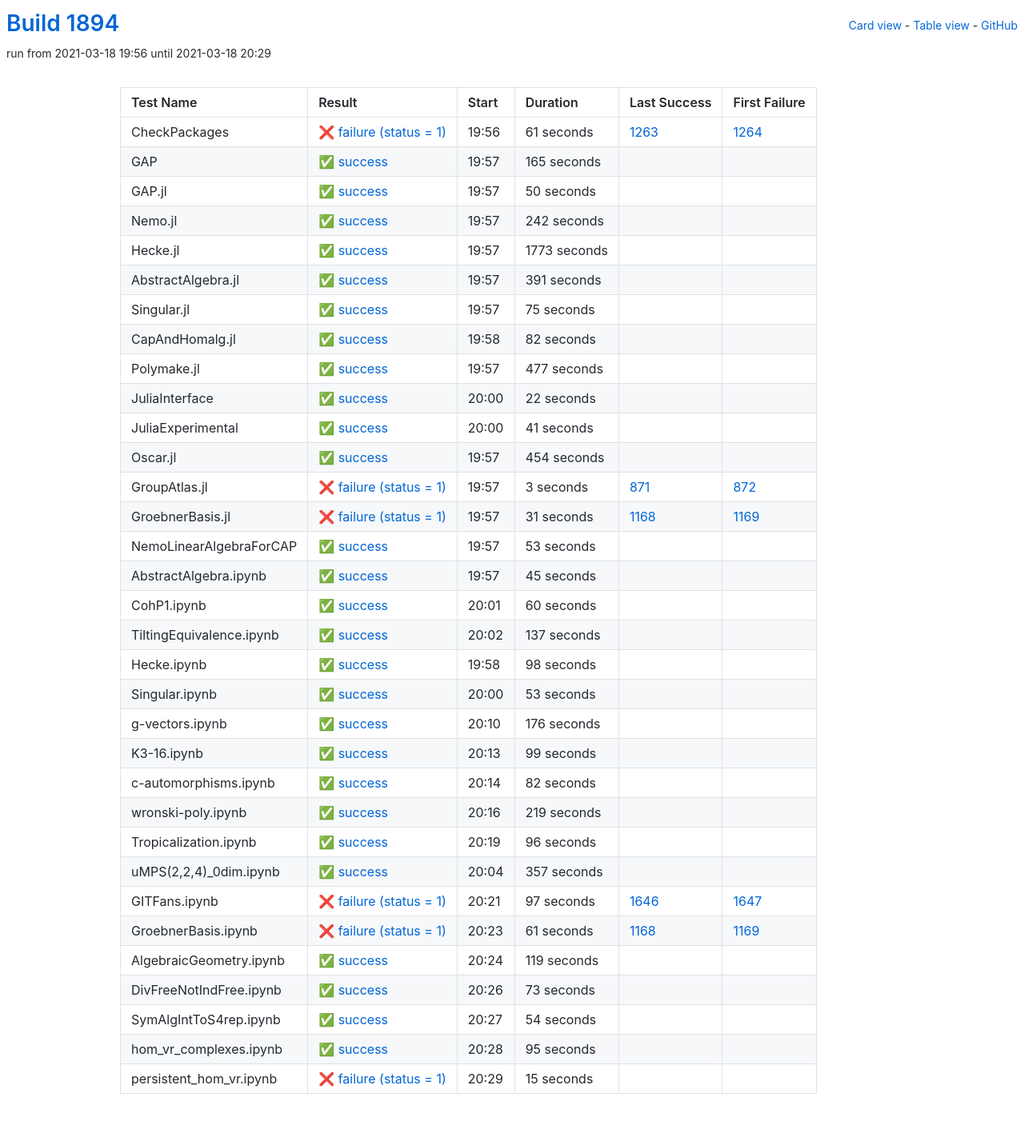
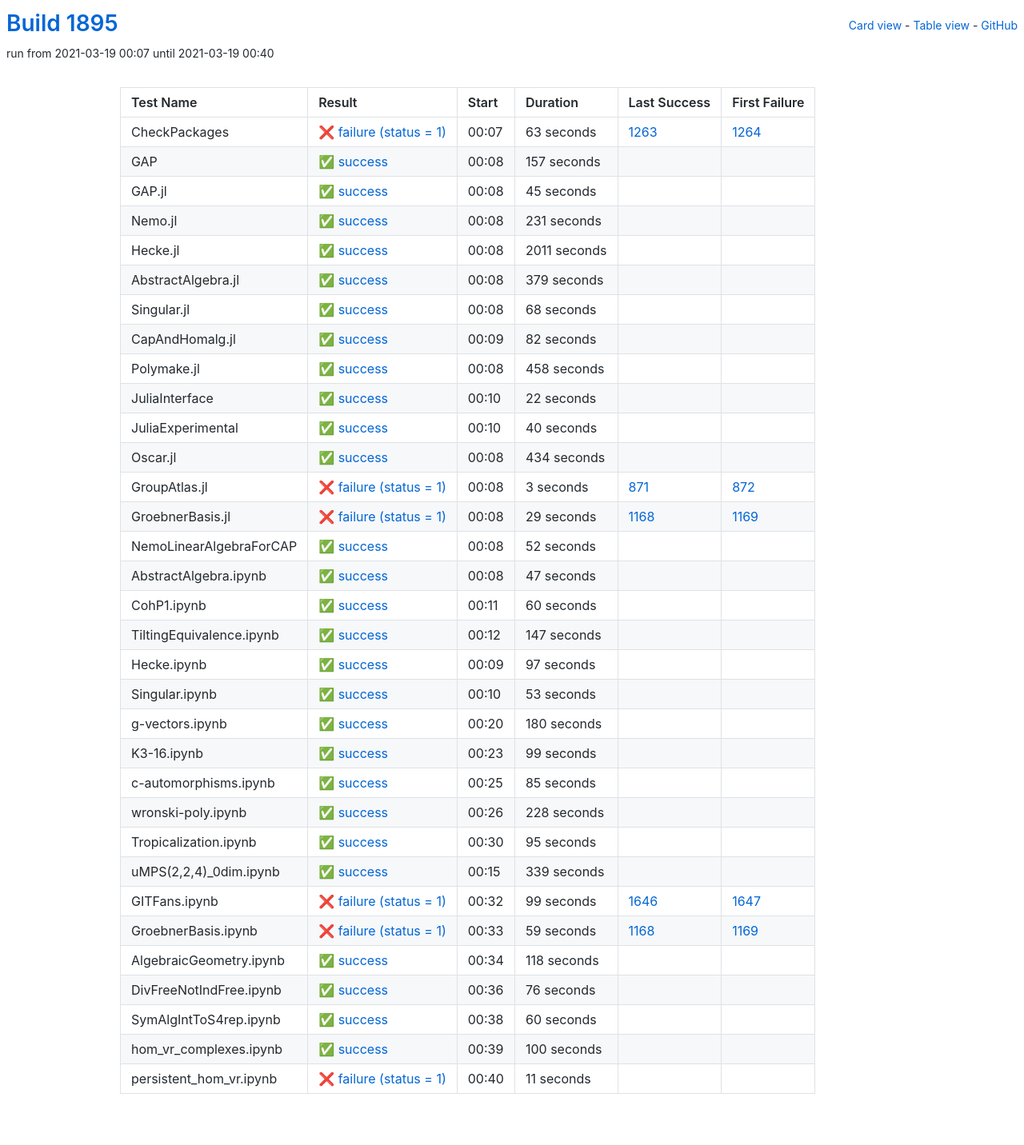
Before and after one commit to oscar-system/oscar-ci-status-stable, a Jekyll site: the page built from table.html, in a window 1280 px wide. Shown: the whole page at 80% size. Built offline with Jekyll 4.4.1, drawn with Linux system fonts in a browser that asks for light colours.

Commit message:
Build #1895

```diff
--- a/_data/ci.yml
+++ b/_data/ci.yml
@@ -1,6 +1,6 @@
 ---
-build: 1894
-build_url: https://oscarci.mathematik.uni-kl.de/job/oscar-stable/1894/
+build: 1895
+build_url: https://oscarci.mathematik.uni-kl.de/job/oscar-stable/1895/
 job: oscar-stable
 organization: oscar-system
 repo: oscar-ci-status-stable
@@ -8,92 +8,92 @@ repourl: https://github.com/oscar-system/oscar-ci-status-stable
 tests:
 - name: CheckPackages
   id: checkpackages
-  log: https://oscarci.mathematik.uni-kl.de/job/oscar-stable/1894/artifact/logs/build-1894/CheckPackages.log
-  start: 2021-03-18 19:56
+  log: https://oscarci.mathematik.uni-kl.de/job/oscar-stable/1895/artifact/logs/build-1895/CheckPackages.log
+  start: 2021-03-19 00:07
   success: false
   exitcode: 1
   status: failure
-  duration: 61
+  duration: 63
   last_success: 1263
   last_success_url: https://oscarci.mathematik.uni-kl.de/job/oscar-stable/1263/
   first_failure: 1264
   first_failure_url: https://oscarci.mathematik.uni-kl.de/job/oscar-stable/1264/
 - name: GAP
   id: gap
-  log: https://oscarci.mathematik.uni-kl.de/job/oscar-stable/1894/artifact/logs/build-1894/GAP.log
-  start: 2021-03-18 19:57
+  log: https://oscarci.mathematik.uni-kl.de/job/oscar-stable/1895/artifact/logs/build-1895/GAP.log
+  start: 2021-03-19 00:08
   success: true
   exitcode: 0
   status: success
-  duration: 165
+  duration: 157
   last_success: false
   last_success_url:
   first_failure: false
   first_failure_url:
 - name: GAP.jl
   id: gap-jl
-  log: https://oscarci.mathematik.uni-kl.de/job/oscar-stable/1894/artifact/logs/build-1894/GAP.jl.log
-  start: 2021-03-18 19:57
+  log: https://oscarci.mathematik.uni-kl.de/job/oscar-stable/1895/artifact/logs/build-1895/GAP.jl.log
+  start: 2021-03-19 00:08
   success: true
   exitcode: 0
   status: success
-  duration: 50
+  duration: 45
   last_success: false
   last_success_url:
   first_failure: false
   first_failure_url:
 - name: Nemo.jl
   id: nemo-jl
-  log: https://oscarci.mathematik.uni-kl.de/job/oscar-stable/1894/artifact/logs/build-1894/Nemo.jl.log
-  start: 2021-03-18 19:57
+  log: https://oscarci.mathematik.uni-kl.de/job/oscar-stable/1895/artifact/logs/build-1895/Nemo.jl.log
+  start: 2021-03-19 00:08
   success: true
   exitcode: 0
   status: success
-  duration: 242
+  duration: 231
   last_success: false
   last_success_url:
   first_failure: false
   first_failure_url:
 - name: Hecke.jl
   id: hecke-jl
-  log: https://oscarci.mathematik.uni-kl.de/job/oscar-stable/1894/artifact/logs/build-1894/Hecke.jl.log
-  start: 2021-03-18 19:57
+  log: https://oscarci.mathematik.uni-kl.de/job/oscar-stable/1895/artifact/logs/build-1895/Hecke.jl.log
+  start: 2021-03-19 00:08
   success: true
   exitcode: 0
   status: success
-  duration: 1773
+  duration: 2011
   last_success: false
   last_success_url:
   first_failure: false
   first_failure_url:
 - name: AbstractAlgebra.jl
   id: abstractalgebra-jl
-  log: https://oscarci.mathematik.uni-kl.de/job/oscar-stable/1894/artifact/logs/build-1894/AbstractAlgebra.jl.log
-  start: 2021-03-18 19:57
+  log: https://oscarci.mathematik.uni-kl.de/job/oscar-stable/1895/artifact/logs/build-1895/AbstractAlgebra.jl.log
+  start: 2021-03-19 00:08
   success: true
   exitcode: 0
   status: success
-  duration: 391
+  duration: 379
   last_success: false
   last_success_url:
   first_failure: false
   first_failure_url:
 - name: Singular.jl
   id: singular-jl
-  log: https://oscarci.mathematik.uni-kl.de/job/oscar-stable/1894/artifact/logs/build-1894/Singular.jl.log
-  start: 2021-03-18 19:57
+  log: https://oscarci.mathematik.uni-kl.de/job/oscar-stable/1895/artifact/logs/build-1895/Singular.jl.log
+  start: 2021-03-19 00:08
   success: true
   exitcode: 0
   status: success
-  duration: 75
+  duration: 68
   last_success: false
   last_success_url:
   first_failure: false
   first_failure_url:
 - name: CapAndHomalg.jl
   id: capandhomalg-jl
-  log: https://oscarci.mathematik.uni-kl.de/job/oscar-stable/1894/artifact/logs/build-1894/CapAndHomalg.jl.log
-  start: 2021-03-18 19:58
+  log: https://oscarci.mathematik.uni-kl.de/job/oscar-stable/1895/artifact/logs/build-1895/CapAndHomalg.jl.log
+  start: 2021-03-19 00:09
   success: true
   exitcode: 0
   status: success
@@ -104,20 +104,20 @@ tests:
   first_failure_url:
 - name: Polymake.jl
   id: polymake-jl
-  log: https://oscarci.mathematik.uni-kl.de/job/oscar-stable/1894/artifact/logs/build-1894/Polymake.jl.log
-  start: 2021-03-18 19:57
+  log: https://oscarci.mathematik.uni-kl.de/job/oscar-stable/1895/artifact/logs/build-1895/Polymake.jl.log
+  start: 2021-03-19 00:08
   success: true
   exitcode: 0
   status: success
-  duration: 477
+  duration: 458
   last_success: false
   last_success_url:
   first_failure: false
   first_failure_url:
 - name: JuliaInterface
   id: juliainterface
-  log: https://oscarci.mathematik.uni-kl.de/job/oscar-stable/1894/artifact/logs/build-1894/JuliaInterface.log
-  start: 2021-03-18 20:00
+  log: https://oscarci.mathematik.uni-kl.de/job/oscar-stable/1895/artifact/logs/build-1895/JuliaInterface.log
+  start: 2021-03-19 00:10
   success: true
   exitcode: 0
   status: success
@@ -128,32 +128,32 @@ tests:
   first_failure_url:
 - name: JuliaExperimental
   id: juliaexperimental
-  log: https://oscarci.mathematik.uni-kl.de/job/oscar-stable/1894/artifact/logs/build-1894/JuliaExperimental.log
-  start: 2021-03-18 20:00
+  log: https://oscarci.mathematik.uni-kl.de/job/oscar-stable/1895/artifact/logs/build-1895/JuliaExperimental.log
+  start: 2021-03-19 00:10
   success: true
   exitcode: 0
   status: success
-  duration: 41
+  duration: 40
   last_success: false
   last_success_url:
   first_failure: false
   first_failure_url:
 - name: Oscar.jl
   id: oscar-jl
-  log: https://oscarci.mathematik.uni-kl.de/job/oscar-stable/1894/artifact/logs/build-1894/Oscar.jl.log
-  start: 2021-03-18 19:57
+  log: https://oscarci.mathematik.uni-kl.de/job/oscar-stable/1895/artifact/logs/build-1895/Oscar.jl.log
+  start: 2021-03-19 00:08
   success: true
   exitcode: 0
   status: success
-  duration: 454
+  duration: 434
   last_success: false
   last_success_url:
   first_failure: false
   first_failure_url:
 - name: GroupAtlas.jl
   id: groupatlas-jl
-  log: https://oscarci.mathematik.uni-kl.de/job/oscar-stable/1894/artifact/logs/build-1894/GroupAtlas.jl.log
-  start: 2021-03-18 19:57
+  log: https://oscarci.mathematik.uni-kl.de/job/oscar-stable/1895/artifact/logs/build-1895/GroupAtlas.jl.log
+  start: 2021-03-19 00:08
   success: false
   exitcode: 1
   status: failure
@@ -164,44 +164,44 @@ tests:
   first_failure_url: https://oscarci.mathematik.uni-kl.de/job/oscar-stable/872/
 - name: GroebnerBasis.jl
   id: groebnerbasis-jl
-  log: https://oscarci.mathematik.uni-kl.de/job/oscar-stable/1894/artifact/logs/build-1894/GroebnerBasis.jl.log
-  start: 2021-03-18 19:57
+  log: https://oscarci.mathematik.uni-kl.de/job/oscar-stable/1895/artifact/logs/build-1895/GroebnerBasis.jl.log
+  start: 2021-03-19 00:08
   success: false
   exitcode: 1
   status: failure
-  duration: 31
+  duration: 29
   last_success: 1168
   last_success_url: https://oscarci.mathematik.uni-kl.de/job/oscar-stable/1168/
   first_failure: 1169
   first_failure_url: https://oscarci.mathematik.uni-kl.de/job/oscar-stable/1169/
 - name: NemoLinearAlgebraForCAP
   id: nemolinearalgebraforcap
-  log: https://oscarci.mathematik.uni-kl.de/job/oscar-stable/1894/artifact/logs/build-1894/NemoLinearAlgebraForCAP.log
-  start: 2021-03-18 19:57
+  log: https://oscarci.mathematik.uni-kl.de/job/oscar-stable/1895/artifact/logs/build-1895/NemoLinearAlgebraForCAP.log
+  start: 2021-03-19 00:08
   success: true
   exitcode: 0
   status: success
-  duration: 53
+  duration: 52
   last_success: false
   last_success_url:
   first_failure: false
   first_failure_url:
 - name: AbstractAlgebra.ipynb
   id: abstractalgebra-ipynb
-  log: https://oscarci.mathematik.uni-kl.de/job/oscar-stable/1894/artifact/logs/build-1894/AbstractAlgebra.ipynb.log
-  start: 2021-03-18 19:57
+  log: https://oscarci.mathematik.uni-kl.de/job/oscar-stable/1895/artifact/logs/build-1895/AbstractAlgebra.ipynb.log
+  start: 2021-03-19 00:08
   success: true
   exitcode: 0
   status: success
-  duration: 45
+  duration: 47
   last_success: false
   last_success_url:
   first_failure: false
   first_failure_url:
 - name: CohP1.ipynb
   id: cohp1-ipynb
-  log: https://oscarci.mathematik.uni-kl.de/job/oscar-stable/1894/artifact/logs/build-1894/CohP1.ipynb.log
-  start: 2021-03-18 20:01
+  log: https://oscarci.mathematik.uni-kl.de/job/oscar-stable/1895/artifact/logs/build-1895/CohP1.ipynb.log
+  start: 2021-03-19 00:11
   success: true
   exitcode: 0
   status: success
@@ -212,32 +212,32 @@ tests:
   first_failure_url:
 - name: TiltingEquivalence.ipynb
   id: tiltingequivalence-ipynb
-  log: https://oscarci.mathematik.uni-kl.de/job/oscar-stable/1894/artifact/logs/build-1894/TiltingEquivalence.ipynb.log
-  start: 2021-03-18 20:02
+  log: https://oscarci.mathematik.uni-kl.de/job/oscar-stable/1895/artifact/logs/build-1895/TiltingEquivalence.ipynb.log
+  start: 2021-03-19 00:12
   success: true
   exitcode: 0
   status: success
-  duration: 137
+  duration: 147
   last_success: false
   last_success_url:
   first_failure: false
   first_failure_url:
 - name: Hecke.ipynb
   id: hecke-ipynb
-  log: https://oscarci.mathematik.uni-kl.de/job/oscar-stable/1894/artifact/logs/build-1894/Hecke.ipynb.log
-  start: 2021-03-18 19:58
+  log: https://oscarci.mathematik.uni-kl.de/job/oscar-stable/1895/artifact/logs/build-1895/Hecke.ipynb.log
+  start: 2021-03-19 00:09
   success: true
   exitcode: 0
   status: success
-  duration: 98
+  duration: 97
   last_success: false
   last_success_url:
   first_failure: false
   first_failure_url:
 - name: Singular.ipynb
   id: singular-ipynb
-  log: https://oscarci.mathematik.uni-kl.de/job/oscar-stable/1894/artifact/logs/build-1894/Singular.ipynb.log
-  start: 2021-03-18 20:00
+  log: https://oscarci.mathematik.uni-kl.de/job/oscar-stable/1895/artifact/logs/build-1895/Singular.ipynb.log
+  start: 2021-03-19 00:10
   success: true
   exitcode: 0
   status: success
@@ -248,20 +248,20 @@ tests:
   first_failure_url:
 - name: g-vectors.ipynb
   id: g-vectors-ipynb
-  log: https://oscarci.mathematik.uni-kl.de/job/oscar-stable/1894/artifact/logs/build-1894/g-vectors.ipynb.log
-  start: 2021-03-18 20:10
+  log: https://oscarci.mathematik.uni-kl.de/job/oscar-stable/1895/artifact/logs/build-1895/g-vectors.ipynb.log
+  start: 2021-03-19 00:20
   success: true
   exitcode: 0
   status: success
-  duration: 176
+  duration: 180
   last_success: false
   last_success_url:
   first_failure: false
   first_failure_url:
 - name: K3-16.ipynb
   id: k3-16-ipynb
-  log: https://oscarci.mathematik.uni-kl.de/job/oscar-stable/1894/artifact/logs/build-1894/K3-16.ipynb.log
-  start: 2021-03-18 20:13
+  log: https://oscarci.mathematik.uni-kl.de/job/oscar-stable/1895/artifact/logs/build-1895/K3-16.ipynb.log
+  start: 2021-03-19 00:23
   success: true
   exitcode: 0
   status: success
@@ -272,116 +272,32 @@ tests:
   first_failure_url:
 - name: c-automorphisms.ipynb
   id: c-automorphisms-ipynb
-  log: https://oscarci.mathematik.uni-kl.de/job/oscar-stable/1894/artifact/logs/build-1894/c-automorphisms.ipynb.log
-  start: 2021-03-18 20:14
+  log: https://oscarci.mathematik.uni-kl.de/job/oscar-stable/1895/artifact/logs/build-1895/c-automorphisms.ipynb.log
+  start: 2021-03-19 00:25
   success: true
   exitcode: 0
   status: success
-  duration: 82
+  duration: 85
   last_success: false
   last_success_url:
   first_failure: false
   first_failure_url:
 - name: wronski-poly.ipynb
   id: wronski-poly-ipynb
-  log: https://oscarci.mathematik.uni-kl.de/job/oscar-stable/1894/artifact/logs/build-1894/wronski-poly.ipynb.log
-  start: 2021-03-18 20:16
+  log: https://oscarci.mathematik.uni-kl.de/job/oscar-stable/1895/artifact/logs/build-1895/wronski-poly.ipynb.log
+  start: 2021-03-19 00:26
   success: true
   exitcode: 0
   status: success
-  duration: 219
+  duration: 228
   last_success: false
   last_success_url:
   first_failure: false
   first_failure_url:
 - name: Tropicalization.ipynb
   id: tropicalization-ipynb
-  log: https://oscarci.mathematik.uni-kl.de/job/oscar-stable/1894/artifact/logs/build-1894/Tropicalization.ipynb.log
-  start: 2021-03-18 20:19
-  success: true
-  exitcode: 0
-  status: success
-  duration: 96
-  last_success: false
-  last_success_url:
-  first_failure: false
-  first_failure_url:
-- name: uMPS(2,2,4)_0dim.ipynb
-  id: umps-2-2-4-0dim-ipynb
-  log: https://oscarci.mathematik.uni-kl.de/job/oscar-stable/1894/artifact/logs/build-1894/uMPS-2-2-4-_0dim.ipynb.log
-  start: 2021-03-18 20:04
-  success: true
-  exitcode: 0
-  status: success
-  duration: 357
-  last_success: false
-  last_success_url:
-  first_failure: false
-  first_failure_url:
-- name: GITFans.ipynb
-  id: gitfans-ipynb
-  log: https://oscarci.mathematik.uni-kl.de/job/oscar-stable/1894/artifact/logs/build-1894/GITFans.ipynb.log
-  start: 2021-03-18 20:21
-  success: false
-  exitcode: 1
-  status: failure
-  duration: 97
-  last_success: 1646
-  last_success_url: https://oscarci.mathematik.uni-kl.de/job/oscar-stable/1646/
-  first_failure: 1647
-  first_failure_url: https://oscarci.mathematik.uni-kl.de/job/oscar-stable/1647/
-- name: GroebnerBasis.ipynb
-  id: groebnerbasis-ipynb
-  log: https://oscarci.mathematik.uni-kl.de/job/oscar-stable/1894/artifact/logs/build-1894/GroebnerBasis.ipynb.log
-  start: 2021-03-18 20:23
-  success: false
-  exitcode: 1
-  status: failure
-  duration: 61
-  last_success: 1168
-  last_success_url: https://oscarci.mathematik.uni-kl.de/job/oscar-stable/1168/
-  first_failure: 1169
-  first_failure_url: https://oscarci.mathematik.uni-kl.de/job/oscar-stable/1169/
-- name: AlgebraicGeometry.ipynb
-  id: algebraicgeometry-ipynb
-  log: https://oscarci.mathematik.uni-kl.de/job/oscar-stable/1894/artifact/logs/build-1894/AlgebraicGeometry.ipynb.log
-  start: 2021-03-18 20:24
-  success: true
-  exitcode: 0
-  status: success
-  duration: 119
-  last_success: false
-  last_success_url:
-  first_failure: false
-  first_failure_url:
-- name: DivFreeNotIndFree.ipynb
-  id: divfreenotindfree-ipynb
-  log: https://oscarci.mathematik.uni-kl.de/job/oscar-stable/1894/artifact/logs/build-1894/DivFreeNotIndFree.ipynb.log
-  start: 2021-03-18 20:26
-  success: true
-  exitcode: 0
-  status: success
-  duration: 73
-  last_success: false
-  last_success_url:
-  first_failure: false
-  first_failure_url:
-- name: SymAlgIntToS4rep.ipynb
-  id: symalginttos4rep-ipynb
-  log: https://oscarci.mathematik.uni-kl.de/job/oscar-stable/1894/artifact/logs/build-1894/SymAlgIntToS4rep.ipynb.log
-  start: 2021-03-18 20:27
-  success: true
-  exitcode: 0
-  status: success
-  duration: 54
-  last_success: false
-  last_success_url:
-  first_failure: false
-  first_failure_url:
-- name: hom_vr_complexes.ipynb
-  id: hom-vr-complexes-ipynb
-  log: https://oscarci.mathematik.uni-kl.de/job/oscar-stable/1894/artifact/logs/build-1894/hom_vr_complexes.ipynb.log
-  start: 2021-03-18 20:28
+  log: https://oscarci.mathematik.uni-kl.de/job/oscar-stable/1895/artifact/logs/build-1895/Tropicalization.ipynb.log
+  start: 2021-03-19 00:30
   success: true
   exitcode: 0
   status: success
@@ -390,15 +306,99 @@ tests:
   last_success_url:
   first_failure: false
   first_failure_url:
-- name: persistent_hom_vr.ipynb
-  id: persistent-hom-vr-ipynb
-  log: https://oscarci.mathematik.uni-kl.de/job/oscar-stable/1894/artifact/logs/build-1894/persistent_hom_vr.ipynb.log
-  start: 2021-03-18 20:29
-  success: false
-  exitcode: 1
-  status: failure
-  duration: 15
+- name: uMPS(2,2,4)_0dim.ipynb
+  id: umps-2-2-4-0dim-ipynb
+  log: https://oscarci.mathematik.uni-kl.de/job/oscar-stable/1895/artifact/logs/build-1895/uMPS-2-2-4-_0dim.ipynb.log
+  start: 2021-03-19 00:15
+  success: true
+  exitcode: 0
+  status: success
+  duration: 339
   last_success: false
   last_success_url:
   first_failure: false
   first_failure_url:
+- name: GITFans.ipynb
+  id: gitfans-ipynb
+  log: https://oscarci.mathematik.uni-kl.de/job/oscar-stable/1895/artifact/logs/build-1895/GITFans.ipynb.log
+  start: 2021-03-19 00:32
+  success: false
+  exitcode: 1
+  status: failure
+  duration: 99
+  last_success: 1646
+  last_success_url: https://oscarci.mathematik.uni-kl.de/job/oscar-stable/1646/
+  first_failure: 1647
+  first_failure_url: https://oscarci.mathematik.uni-kl.de/job/oscar-stable/1647/
+- name: GroebnerBasis.ipynb
+  id: groebnerbasis-ipynb
+  log: https://oscarci.mathematik.uni-kl.de/job/oscar-stable/1895/artifact/logs/build-1895/GroebnerBasis.ipynb.log
+  start: 2021-03-19 00:33
+  success: false
+  exitcode: 1
+  status: failure
+  duration: 59
+  last_success: 1168
+  last_success_url: https://oscarci.mathematik.uni-kl.de/job/oscar-stable/1168/
+  first_failure: 1169
+  first_failure_url: https://oscarci.mathematik.uni-kl.de/job/oscar-stable/1169/
+- name: AlgebraicGeometry.ipynb
+  id: algebraicgeometry-ipynb
+  log: https://oscarci.mathematik.uni-kl.de/job/oscar-stable/1895/artifact/logs/build-1895/AlgebraicGeometry.ipynb.log
+  start: 2021-03-19 00:34
+  success: true
+  exitcode: 0
+  status: success
+  duration: 118
+  last_success: false
+  last_success_url:
+  first_failure: false
+  first_failure_url:
+- name: DivFreeNotIndFree.ipynb
+  id: divfreenotindfree-ipynb
+  log: https://oscarci.mathematik.uni-kl.de/job/oscar-stable/1895/artifact/logs/build-1895/DivFreeNotIndFree.ipynb.log
+  start: 2021-03-19 00:36
+  success: true
+  exitcode: 0
+  status: success
+  duration: 76
+  last_success: false
+  last_success_url:
+  first_failure: false
+  first_failure_url:
+- name: SymAlgIntToS4rep.ipynb
+  id: symalginttos4rep-ipynb
+  log: https://oscarci.mathematik.uni-kl.de/job/oscar-stable/1895/artifact/logs/build-1895/SymAlgIntToS4rep.ipynb.log
+  start: 2021-03-19 00:38
+  success: true
+  exitcode: 0
+  status: success
+  duration: 60
+  last_success: false
+  last_success_url:
+  first_failure: false
+  first_failure_url:
+- name: hom_vr_complexes.ipynb
+  id: hom-vr-complexes-ipynb
+  log: https://oscarci.mathematik.uni-kl.de/job/oscar-stable/1895/artifact/logs/build-1895/hom_vr_complexes.ipynb.log
+  start: 2021-03-19 00:39
+  success: true
+  exitcode: 0
+  status: success
+  duration: 100
+  last_success: false
+  last_success_url:
+  first_failure: false
+  first_failure_url:
+- name: persistent_hom_vr.ipynb
+  id: persistent-hom-vr-ipynb
+  log: https://oscarci.mathematik.uni-kl.de/job/oscar-stable/1895/artifact/logs/build-1895/persistent_hom_vr.ipynb.log
+  start: 2021-03-19 00:40
+  success: false
+  exitcode: 1
+  status: failure
+  duration: 11
+  last_success: false
+  last_success_url:
+  first_failure: false
+  first_failure_url:
```
Also changed, not shown: README.md.
